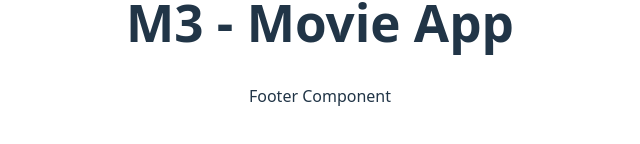
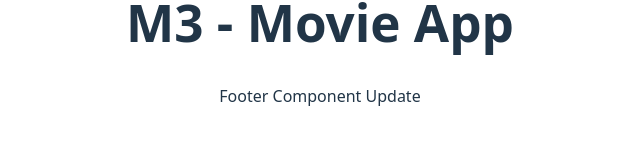
Before and after one commit to mtq01/m3-movie-app, a React (Vite) app: page / in a window 1280 px wide. Shown: the part 378-522 px from the top of the page, without its empty margins (320-960 px from the left). Built offline with nearby package versions, Linux system fonts and the light colour scheme.

Commit message:
udpated header text

```diff
--- a/src/components/Footer/Footer.jsx
+++ b/src/components/Footer/Footer.jsx
@@ -1,7 +1,7 @@
 
 const Footer = () => {
   return (
-    <div>Footer Component</div>
+    <div>Footer Component Update</div>
   )
 }
 
```
